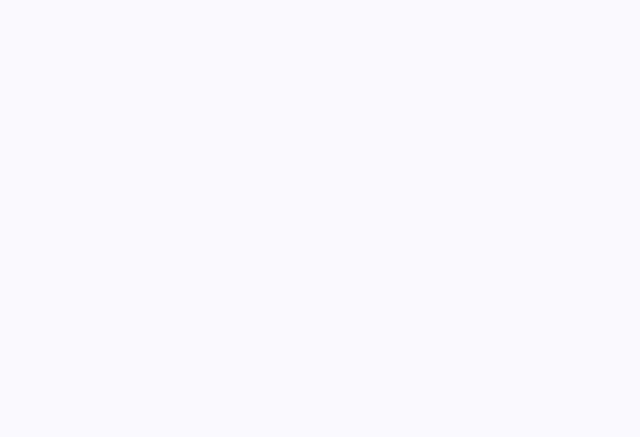
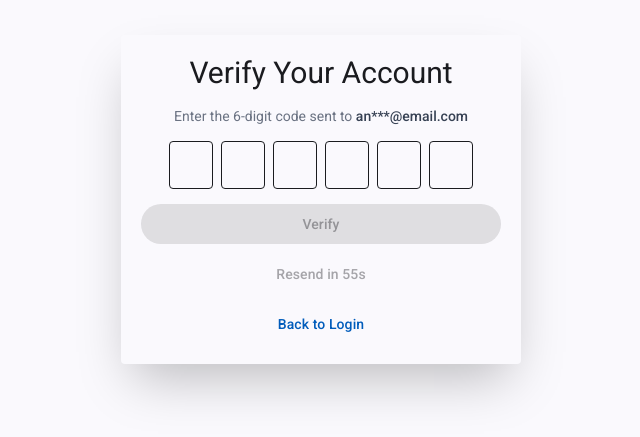
Before and after one commit to rchristianandrei/Finance-Tracker, an Angular app in the folder frontend/: page /verify-account in a window 1280 px wide. Before the commit this address led to /. Shown: the part 201-638 px from the top of the page, without its empty margins (319-959 px from the left). Built offline with nearby package versions, Linux system fonts and the light colour scheme.

Commit message:
create verify account route

```diff
--- a/frontend/src/app/app.routes.ts
+++ b/frontend/src/app/app.routes.ts
@@ -1,4 +1,15 @@
 import { Routes } from '@angular/router';
-import { Register } from './pages/register/register';
 
-export const routes: Routes = [{ path: 'register', title: 'Register', component: Register }];
+export const routes: Routes = [
+  {
+    path: 'register',
+    title: 'Register',
+    loadComponent: () => import('./pages/register/register').then((c) => c.Register),
+  },
+  {
+    path: 'verify-account',
+    title: 'Verify Account',
+    loadComponent: () =>
+      import('./pages/verify-account/verify-account').then((c) => c.VerifyAccount),
+  },
+];
--- /dev/null
+++ b/frontend/src/app/pages/verify-account/verify-account.html
@@ -0,0 +1,75 @@
+<!-- otp-verify.component.html -->
+<div class="h-screen w-screen flex justify-center items-center">
+  <div class="flex flex-col gap-3.75 w-100 m-5 p-5 rounded shadow-2xl">
+    <h1 class="text-3xl text-center">Verify Your Account</h1>
+
+    <p class="text-center text-sm text-gray-500">
+      Enter the 6-digit code sent to
+      <span class="font-medium text-gray-700">{{ maskedEmail }}</span>
+    </p>
+
+    <!-- OTP Inputs -->
+    <div class="flex justify-center gap-2" (paste)="onPaste($event)">
+      @for (digit of digits(); track $index) {
+        <input
+          #otpInput
+          type="text"
+          inputmode="numeric"
+          maxlength="1"
+          class="w-11 h-12 text-center text-xl font-semibold border rounded focus:outline-none focus:ring-2 focus:ring-blue-500 transition"
+          [class.border-red-500]="hasError()"
+          [class.border-gray-300]="!hasError()"
+          [value]="digit"
+          (input)="onInput($event, $index)"
+          (keydown)="onKeydown($event, $index)"
+        />
+      }
+    </div>
+
+    <!-- Error -->
+    @if (hasError()) {
+      <mat-error class="text-center">Incorrect code. Please try again.</mat-error>
+    }
+
+    <!-- Success -->
+    @if (isVerified()) {
+      <div class="text-green-500 text-center">Account verified successfully!</div>
+    }
+
+    <div class="flex flex-col gap-2.5">
+      <!-- Verify button -->
+      <button
+        mat-raised-button
+        color="primary"
+        type="button"
+        [disabled]="!isFilled() || isVerifying()"
+        (click)="verify()"
+        class="flex items-center justify-center gap-2"
+      >
+        @if (isVerifying()) {
+          <mat-spinner diameter="20"></mat-spinner>
+        } @else {
+          Verify
+        }
+      </button>
+
+      <!-- Resend -->
+      <button
+        mat-button
+        type="button"
+        [disabled]="!canResend() || isResending()"
+        (click)="resendOtp()"
+      >
+        @if (isResending()) {
+          Sending…
+        } @else if (canResend()) {
+          Resend Code
+        } @else {
+          Resend in {{ countdown() }}s
+        }
+      </button>
+
+      <a mat-button routerLink="/login">Back to Login</a>
+    </div>
+  </div>
+</div>
--- /dev/null
+++ b/frontend/src/app/pages/verify-account/verify-account.ts
@@ -0,0 +1,155 @@
+import {
+  Component,
+  OnInit,
+  OnDestroy,
+  ViewChildren,
+  QueryList,
+  ElementRef,
+  signal,
+  computed,
+} from '@angular/core';
+import { CommonModule } from '@angular/common';
+import { FormsModule } from '@angular/forms';
+import { MatButtonModule } from '@angular/material/button';
+import { MatProgressSpinnerModule } from '@angular/material/progress-spinner';
+import { RouterLink } from '@angular/router';
+import { MatInputModule } from '@angular/material/input';
+import { interval, Subscription, take } from 'rxjs';
+
+@Component({
+  selector: 'app-verify-account',
+  imports: [
+    CommonModule,
+    FormsModule,
+    RouterLink,
+    MatButtonModule,
+    MatProgressSpinnerModule,
+    MatInputModule,
+  ],
+  templateUrl: './verify-account.html',
+})
+export class VerifyAccount implements OnInit, OnDestroy {
+  @ViewChildren('otpInput') otpInputs!: QueryList<ElementRef<HTMLInputElement>>;
+
+  digits = signal<string[]>(['', '', '', '', '', '']);
+  isVerifying = signal(false);
+  isResending = signal(false);
+  isVerified = signal(false);
+  hasError = signal(false);
+  countdown = signal(60);
+  canResend = signal(false);
+
+  // Pass this in via @Input() or router state in real usage
+  maskedEmail = 'an***@email.com';
+
+  private countdownSub?: Subscription;
+
+  otp = computed(() => this.digits().join(''));
+  isFilled = computed(() => this.digits().every((d) => d.length === 1));
+
+  ngOnInit(): void {
+    this.startCountdown();
+  }
+
+  ngOnDestroy(): void {
+    this.countdownSub?.unsubscribe();
+  }
+
+  startCountdown(): void {
+    this.canResend.set(false);
+    this.countdown.set(60);
+    this.countdownSub?.unsubscribe();
+
+    this.countdownSub = interval(1000)
+      .pipe(take(60))
+      .subscribe({
+        next: () => this.countdown.update((v) => v - 1),
+        complete: () => this.canResend.set(true),
+      });
+  }
+
+  onInput(event: Event, index: number): void {
+    const input = event.target as HTMLInputElement;
+    const value = input.value.replace(/\D/g, '').slice(-1);
+
+    this.hasError.set(false);
+    const updated = [...this.digits()];
+    updated[index] = value;
+    this.digits.set(updated);
+
+    if (value && index < 5) {
+      this.focusInput(index + 1);
+    }
+  }
+
+  onKeydown(event: KeyboardEvent, index: number): void {
+    if (event.key === 'Backspace') {
+      const updated = [...this.digits()];
+      if (updated[index]) {
+        updated[index] = '';
+        this.digits.set(updated);
+      } else if (index > 0) {
+        updated[index - 1] = '';
+        this.digits.set(updated);
+        this.focusInput(index - 1);
+      }
+      event.preventDefault();
+    } else if (event.key === 'ArrowLeft' && index > 0) {
+      this.focusInput(index - 1);
+    } else if (event.key === 'ArrowRight' && index < 5) {
+      this.focusInput(index + 1);
+    }
+  }
+
+  onPaste(event: ClipboardEvent): void {
+    event.preventDefault();
+    const pasted = event.clipboardData?.getData('text').replace(/\D/g, '') ?? '';
+    if (!pasted) return;
+
+    const updated = ['', '', '', '', '', ''];
+    pasted
+      .slice(0, 6)
+      .split('')
+      .forEach((char, i) => (updated[i] = char));
+    this.digits.set(updated);
+    this.focusInput(Math.min(pasted.length - 1, 5));
+  }
+
+  focusInput(index: number): void {
+    setTimeout(() => {
+      this.otpInputs.toArray()[index]?.nativeElement.focus();
+    }, 0);
+  }
+
+  verify(): void {
+    if (!this.isFilled() || this.isVerifying()) return;
+    this.isVerifying.set(true);
+    this.hasError.set(false);
+
+    // Replace with your actual service call
+    setTimeout(() => {
+      this.isVerifying.set(false);
+      if (this.otp() === '123456') {
+        this.isVerified.set(true);
+      } else {
+        this.hasError.set(true);
+        this.digits.set(['', '', '', '', '', '']);
+        setTimeout(() => this.focusInput(0), 50);
+      }
+    }, 1500);
+  }
+
+  resendOtp(): void {
+    if (!this.canResend() || this.isResending()) return;
+    this.isResending.set(true);
+    this.hasError.set(false);
+    this.digits.set(['', '', '', '', '', '']);
+
+    // Replace with your actual service call
+    setTimeout(() => {
+      this.isResending.set(false);
+      this.startCountdown();
+      setTimeout(() => this.focusInput(0), 50);
+    }, 1200);
+  }
+}
```
Also changed, not shown: 1 other file (tests, documents, lock files or other folders).
